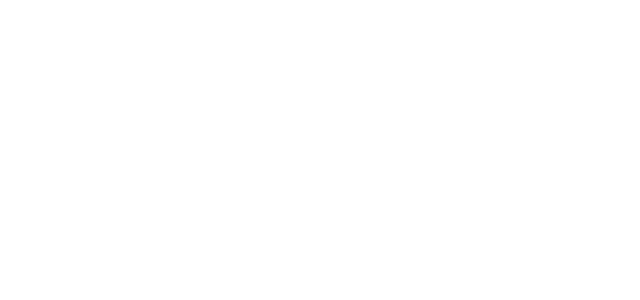
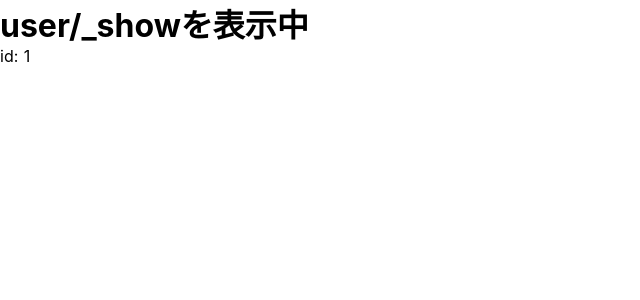
Before and after one commit to Takaharayuuki/Nuxt-projects, a Nuxt app: page /users/1 in a window 1280 px wide. Before the commit this address had no page. Shown: the top 300 px of the page, without its empty margins (0-640 px from the left). Built offline with nearby package versions, Linux system fonts and the light colour scheme.

Commit message:
feat: パラメータのバリデーション

```diff
--- /dev/null
+++ b/pages/users/_show.vue
@@ -0,0 +1,21 @@
+<template>
+  <div>
+    <h1>{{ message }}</h1>
+    <!-- this.$route.params.○○でqueryを渡せる -->
+    <p>id: {{ this.$route.params.show }}</p>
+  </div>
+</template>
+
+<script>
+export default {
+  data() {
+    return {
+      message: 'user/_showを表示中'
+    }
+  },
+  // paramsの validate 数字であればtrue 数字以外だとエラーを表示する
+  validate({ params }) {
+    return /^\d+$/.test(params.show)
+  }
+}
+</script>
--- /dev/null
+++ b/pages/users/index.vue
@@ -0,0 +1,9 @@
+<template>
+<p>users/index.vue</p>
+</template>
+
+<script>
+export default {
+
+}
+</script>
```
